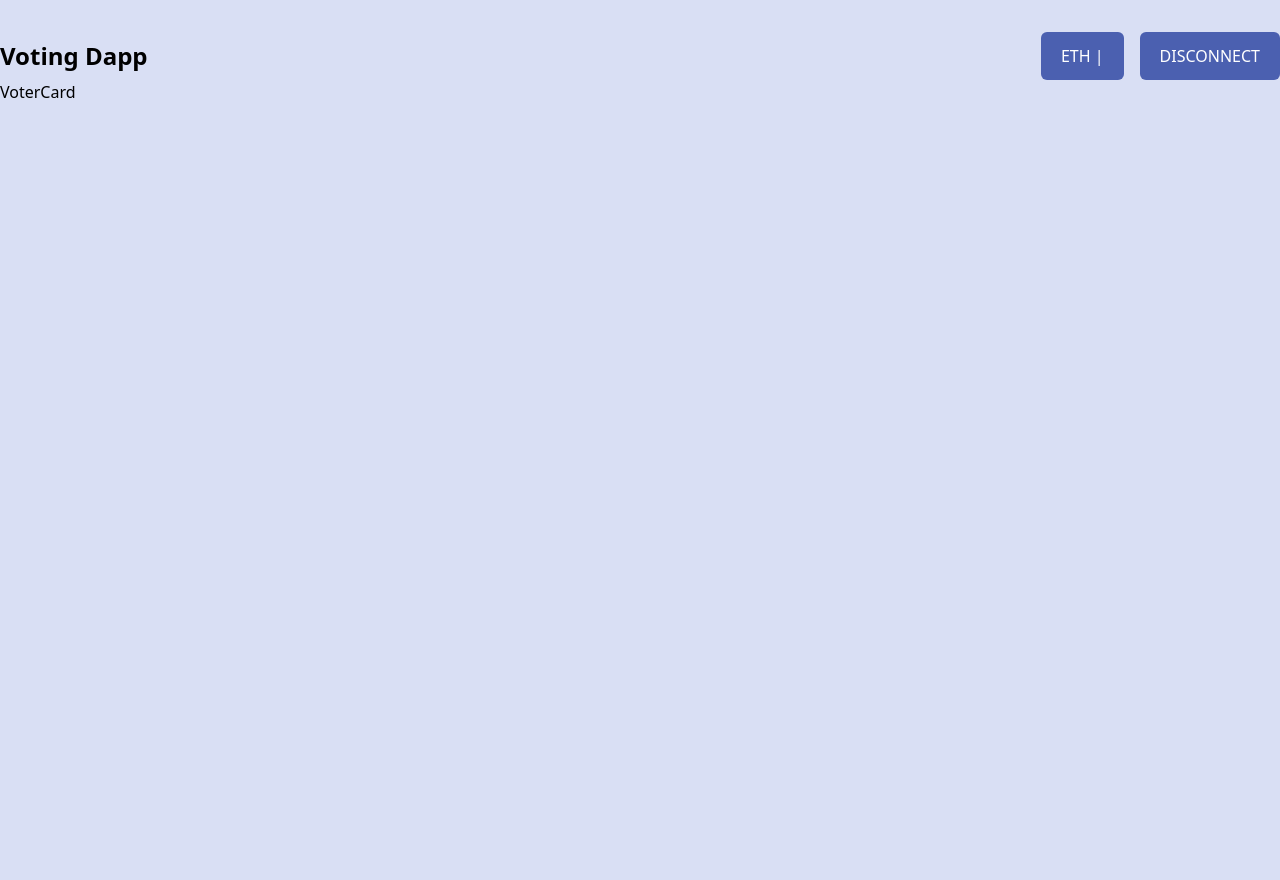
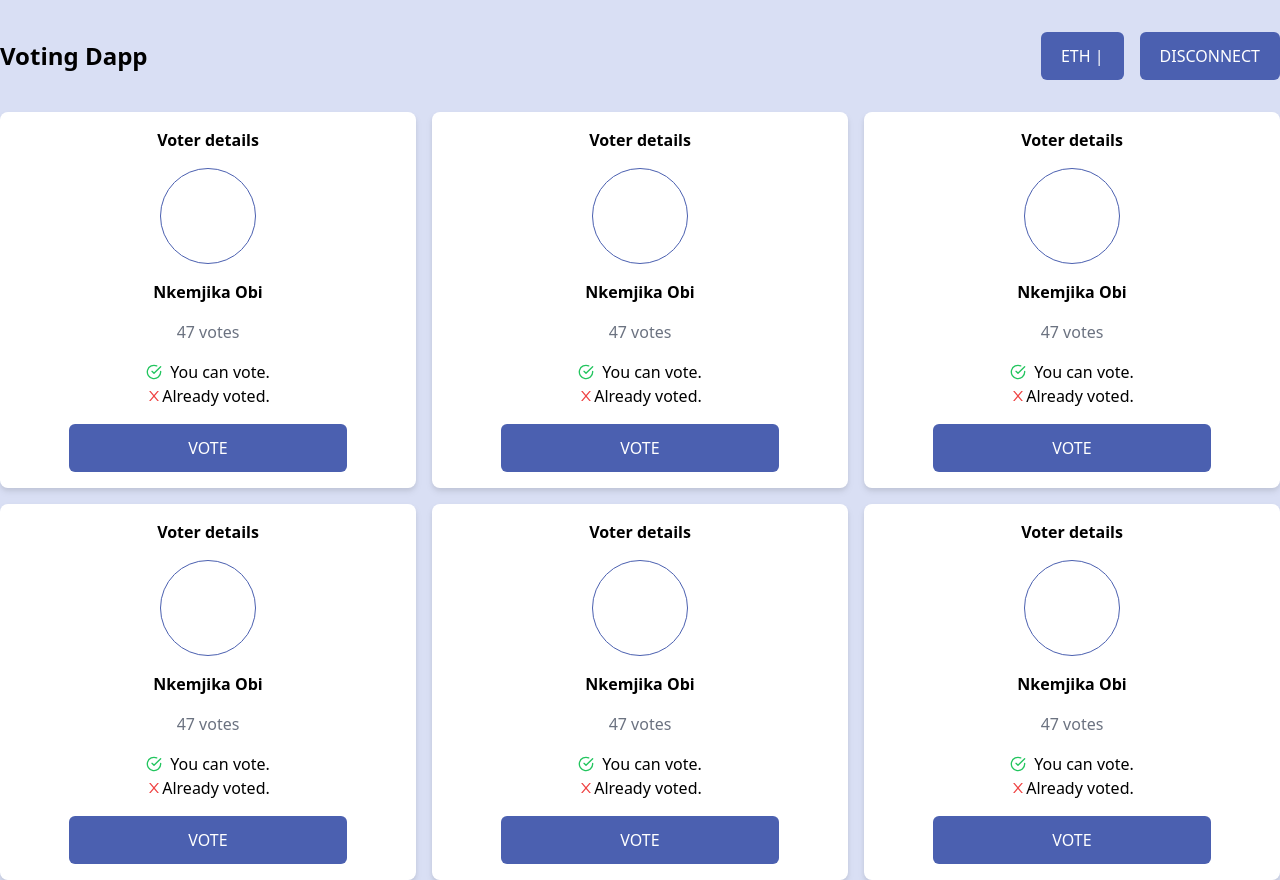
Before and after one commit to nkemjikaobi/voting-dapp-frontend, a Next.js app: page /dashboard in a window 1280 px wide. Before the commit the page ends 800 px from the top, so only its background shows below. Built offline with nearby package versions, Linux system fonts and the light colour scheme.

Commit message:
dashboard for students, teachers, board members

```diff
--- a/components/VoterCard.tsx
+++ b/components/VoterCard.tsx
@@ -1,9 +1,27 @@
-import React from 'react'
+import React from 'react';
+import { FiCheckCircle } from 'react-icons/fi';
+import { AiOutlineClose } from 'react-icons/ai';
 
 const VoterCard = () => {
-  return (
-    <div>VoterCard</div>
-  )
-}
+	return (
+		<div className='bg-white drop-shadow-md flex flex-col justify-center items-center rounded-lg'>
+			<h4 className='my-4 font-bold'>Voter details</h4>
+			<div className='border rounded-full border-[#4B60B0] w-24 h-24 mb-4'></div>
+			<p className='font-bold'>Nkemjika Obi</p>
+			<p className='text-base text-gray-500 my-4'>47 votes</p>
+			<p className='flex items-center justify-center'>
+				<FiCheckCircle className='mr-2 text-green-500' />
+				You can vote.
+			</p>
+			<p className='flex items-center justify-center'>
+				<AiOutlineClose className=' text-red-500' />
+				Already voted.
+			</p>
+			<button className='bg-[#4B60B0] w-2/3 my-4 flex items-center justify-center text-white rounded-md uppercase px-5 py-3 hover:bg-slate-900'>
+				vote
+			</button>
+		</div>
+	);
+};
 
-export default VoterCard
+export default VoterCard;
--- a/package.json
+++ b/package.json
@@ -10,6 +10,7 @@
   },
   "dependencies": {
     "@walletconnect/web3-provider": "^1.7.7",
+    "axios": "^0.26.1",
     "next": "12.1.5",
     "react": "18.0.0",
     "react-dom": "18.0.0",
--- a/pages/dashboard.tsx
+++ b/pages/dashboard.tsx
@@ -105,7 +105,12 @@ const DashboardPage: NextPage = () => {
 							</button>
 						</div>
 					</nav>
-					<div>
+					<div className=' mt-8 grid grid-cols-1 md:grid-cols-3 gap-4'>
+						<VoterCard />
+						<VoterCard />
+						<VoterCard />
+						<VoterCard />
+						<VoterCard />
 						<VoterCard />
 					</div>
 				</div>
```
Also changed, not shown: 1 other file (tests, documents, lock files or other folders).
